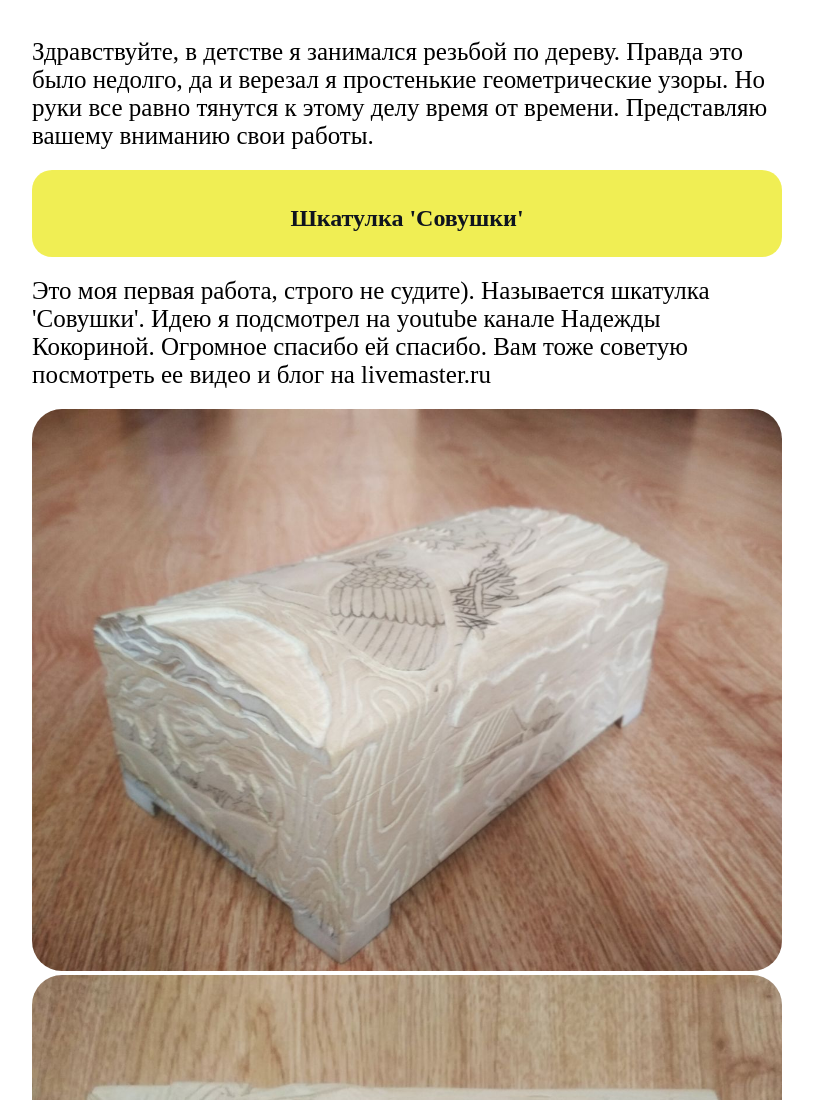
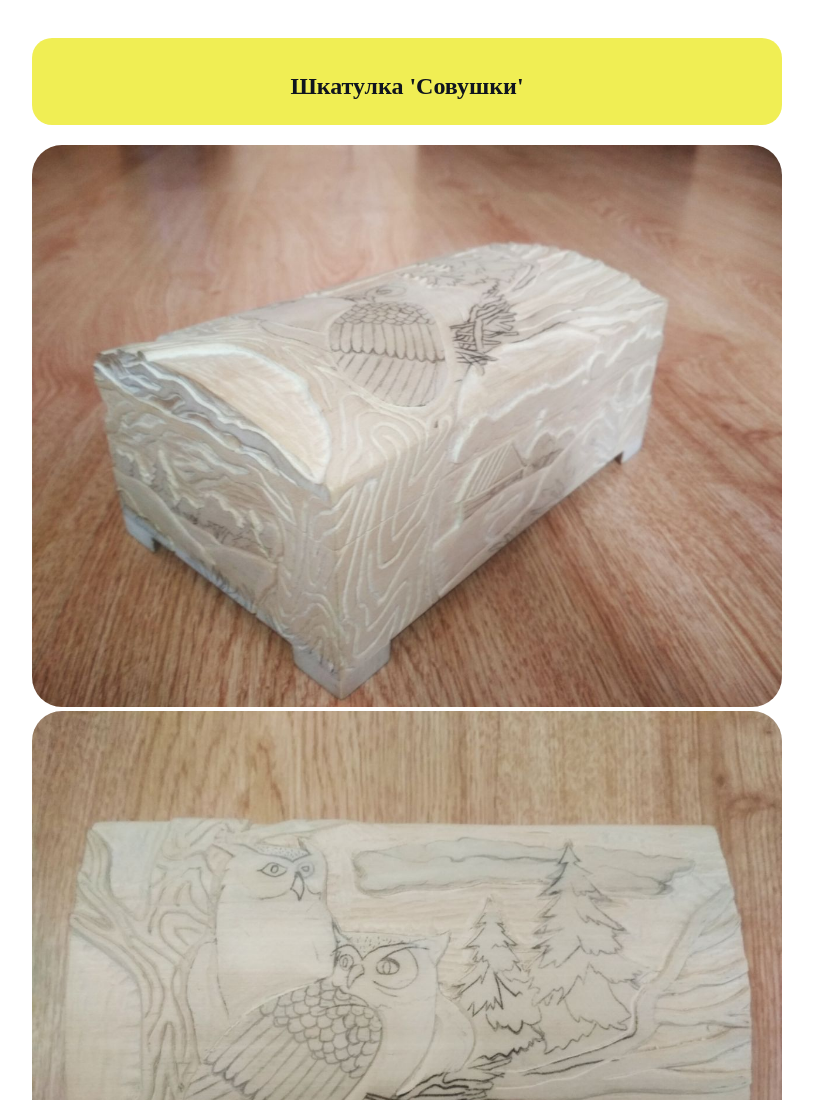
Before and after one commit to Roman5675/My-blog, a plain HTML site: page index.html in a window 1280 px wide. Shown: the top 1100 px of the page, without its empty margins (233-1046 px from the left). Drawn offline with Linux system fonts and the light colour scheme.

Commit message:
Update index.html

```diff
--- a/index.html
+++ b/index.html
@@ -10,26 +10,9 @@
 
   <body>
     <div class="container">
-      <div class="info">
-        <p1>
-          Здравствуйте, в детстве я занимался резьбой по дереву. Правда это было
-          недолго, да и верезал я простенькие геометрические узоры. Но руки все
-          равно тянутся к этому делу время от времени. Представляю вашему
-          вниманию свои работы.
-        </p1>
-      </div>
 
       <div class="card bg-yellow">
         <h2>Шкатулка 'Совушки'</h2>
-      </div>
-
-      <div class="info">
-        <p1>
-          Это моя первая работа, строго не судите). Называется шкатулка
-          'Совушки'. Идею я подсмотрел на youtube канале Надежды Кокориной.
-          Огромное спасибо ей спасибо. Вам тоже советую посмотреть ее видео и
-          блог на livemaster.ru
-        </p1>
       </div>
 
       <div>
```
